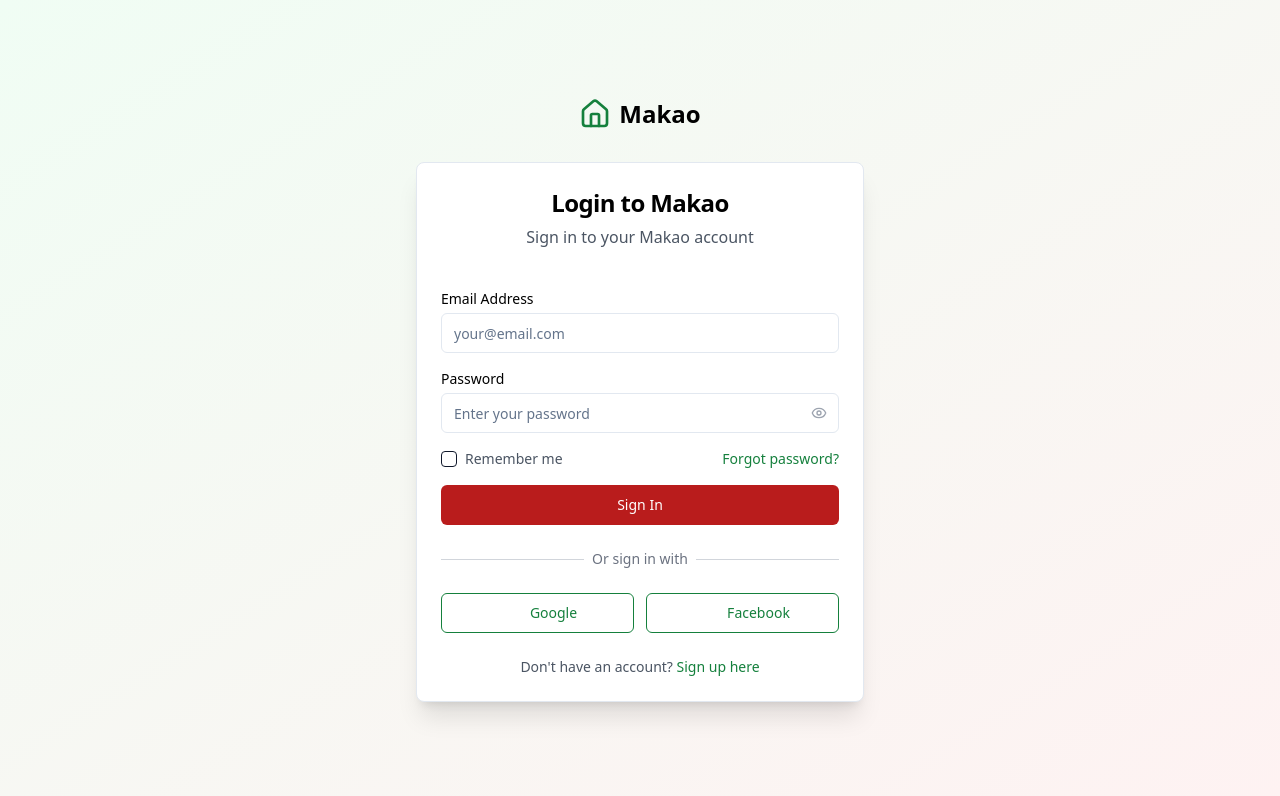
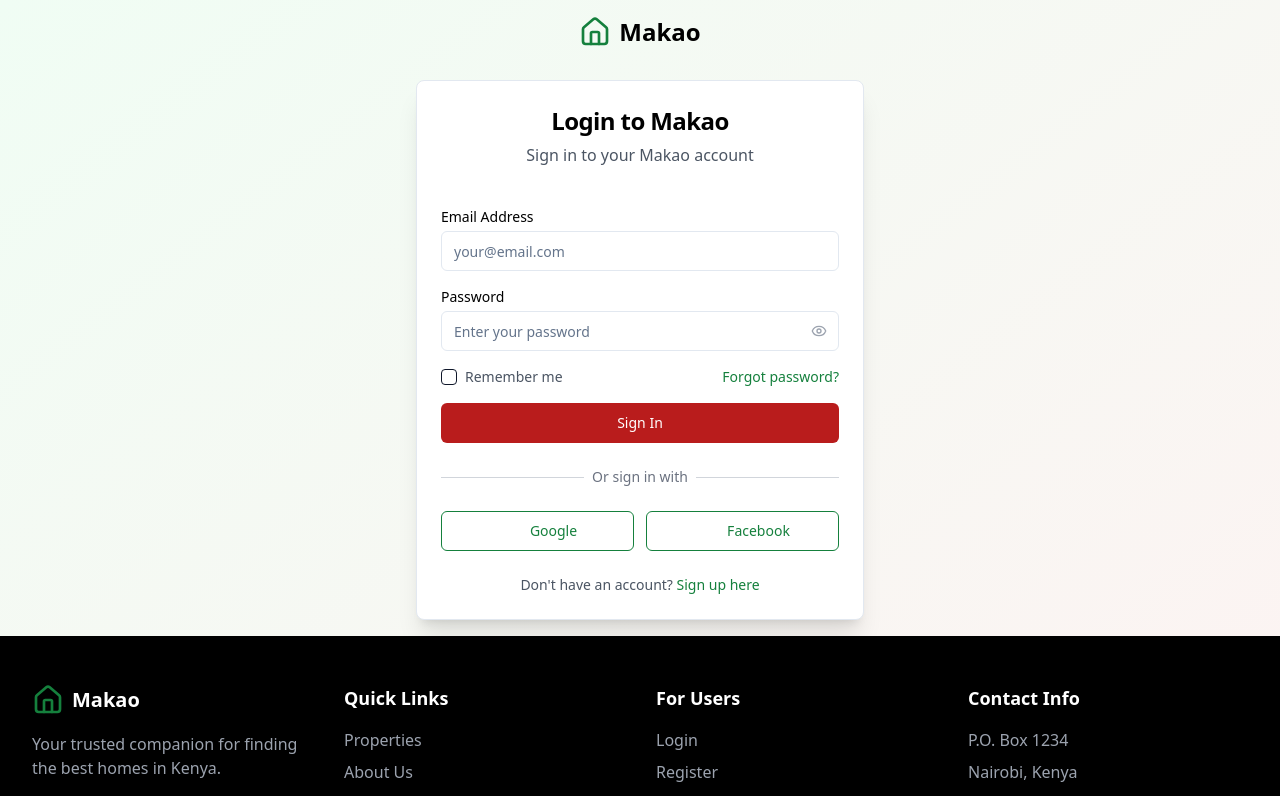
Before and after one commit to DevZoeKitonyi/Makao-Housing, a React (Vite) app: page /login in a window 1280 px wide. Shown: the top 796 px of the page. Built offline with nearby package versions, Linux system fonts and the light colour scheme.

Commit message:
Fix: Footer sticks to bottom
Ensure the footer remains at the bottom of all pages, even with short content.

```diff
--- a/src/pages/About.tsx
+++ b/src/pages/About.tsx
@@ -42,10 +42,10 @@ const FounderCard = () => (
 );
 
 const About = () => (
-  <div className="min-h-screen bg-gray-50 pb-16">
+  <div className="min-h-screen flex flex-col bg-gray-50">
     <MakaoNav />
+    <main className="flex-1 flex flex-col">
       <AboutHero />
-
       <section className="max-w-3xl mx-auto px-4 py-10">
         <MakaoSectionHeader
           title="About Makao"
@@ -76,6 +76,7 @@ const About = () => (
           </Link>
         </div>
       </section>
+    </main>
     <MakaoFooter />
   </div>
 );
--- a/src/pages/Login.tsx
+++ b/src/pages/Login.tsx
@@ -8,12 +8,14 @@ import { Card, CardContent, CardHeader, CardTitle } from "@/components/ui/card";
 import { Checkbox } from "@/components/ui/checkbox";
 import AnimationWrapper from "@/components/AnimationWrapper";
 import MakaoHeader from "@/components/MakaoHeader";
+import MakaoFooter from "@/components/MakaoFooter";
 
 const Login = () => {
   const [showPassword, setShowPassword] = useState(false);
 
   return (
-    <div className="min-h-screen bg-gradient-to-br from-green-50 to-red-50 flex items-center justify-center p-4">
+    <div className="min-h-screen flex flex-col bg-gradient-to-br from-green-50 to-red-50">
+      <main className="flex-1 flex items-center justify-center p-4">
         <div className="w-full max-w-md">
           <AnimationWrapper>
             <MakaoHeader logoIcon={<Home className="h-8 w-8 text-green-700" />} title="Makao" />
@@ -112,6 +114,8 @@ const Login = () => {
             </Card>
           </AnimationWrapper>
         </div>
+      </main>
+      <MakaoFooter />
     </div>
   );
 };
```
Lines whose indentation alone changed are shown as unchanged.
